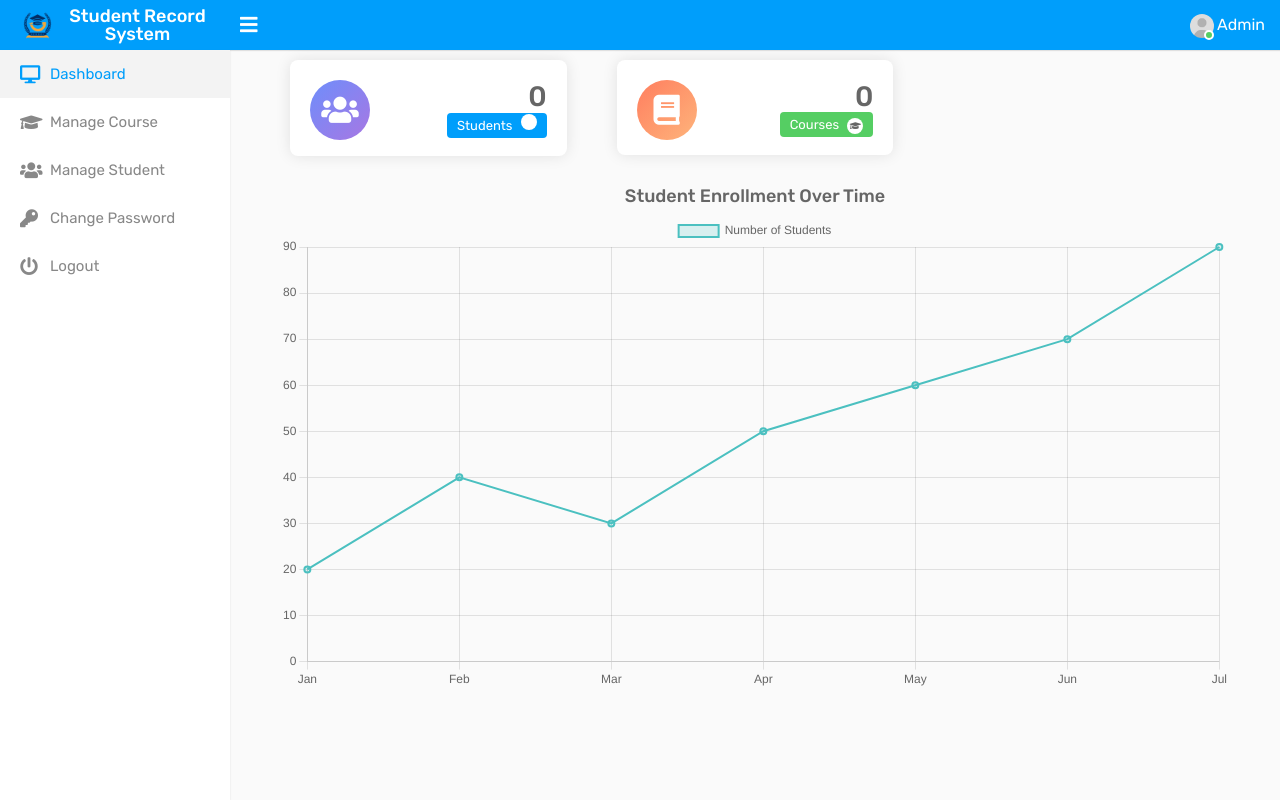
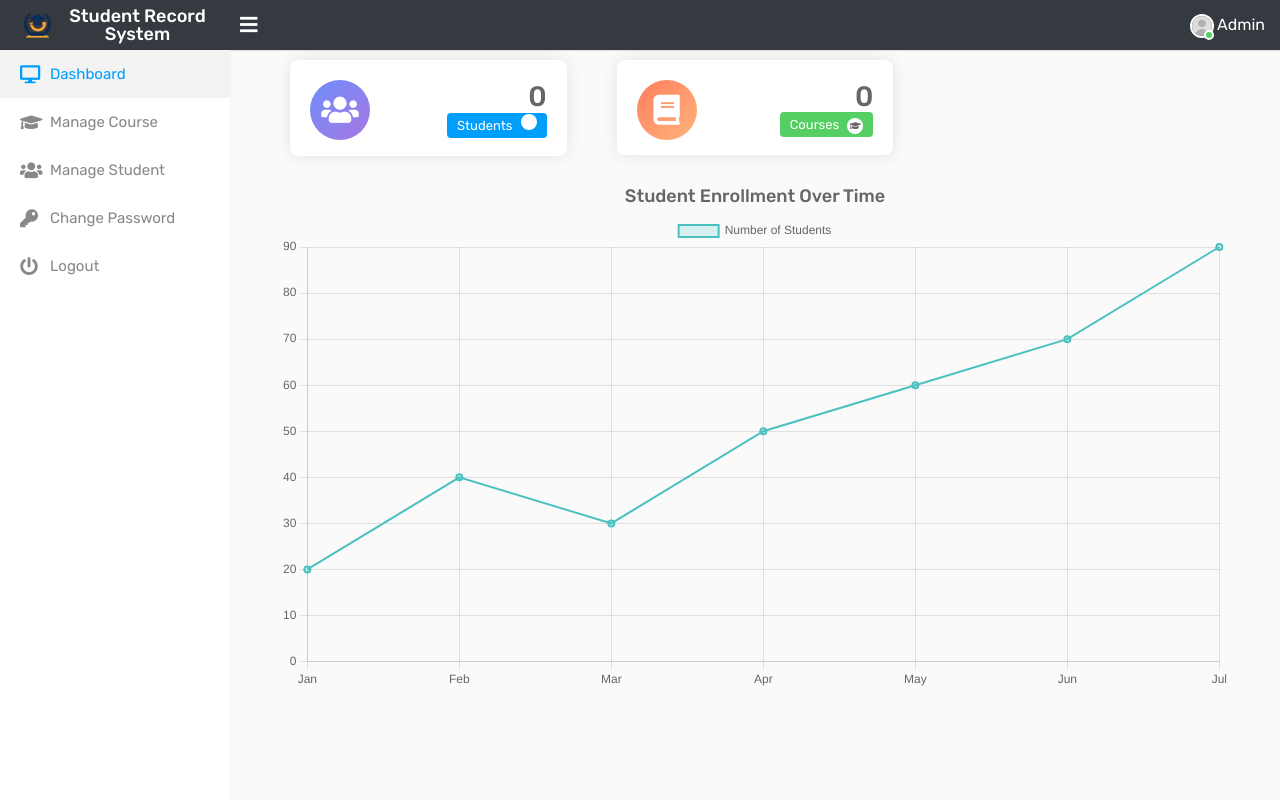
Before and after one commit to bravogitme03/WS-102-MELENDRES, a PHP site: page /dashboard.php in a window 1280 px wide. Run offline with PHP 8.4, Linux system fonts and the light colour scheme; the visitor is signed in with stand-in values (Sample User, id 1); data that the repository does not hold is empty; some libraries are stand-ins or nearby versions.

Commit message:
asdasdas

```diff
--- a/change-password.php
+++ b/change-password.php
@@ -51,6 +51,11 @@ if(isset($_REQUEST['change-pwd']))
         }
         .page-wrapper, .content, .form-group, .btn {
             font-family: 'Times New Roman', serif;
+        }
+
+        .header {
+            background-color: #343a40; /* Dark background color */
+
         }
     </style>
 </head>
--- a/dashboard.php
+++ b/dashboard.php
@@ -19,6 +19,11 @@ include('includes/connection.php');
     <link href="https://cdnjs.cloudflare.com/ajax/libs/font-awesome/5.15.4/css/all.min.css" rel="stylesheet">
     <link rel="stylesheet" type="text/css" href="assets/css/style.css">
     <style>
+        .header {
+            background-color: #343a40; /* Dark background color */
+
+        }
+
         .page-wrapper {
             padding: 20px;
         }
@@ -82,6 +87,7 @@ include('includes/connection.php');
         .widget-chart {
             margin-top: 20px;
         }
+    </style>
     </style>
     <script src="https://cdn.jsdelivr.net/npm/chart.js"></script>
 </head>
--- a/header.php
+++ b/header.php
@@ -20,6 +20,26 @@
     <link rel="stylesheet" type="text/css" href="assets/css/bootstrap-datetimepicker.min.css">
     <link rel="stylesheet" href="https://cdn.datatables.net/1.13.4/css/jquery.dataTables.min.css">
     <link rel="stylesheet" type="text/css" href="assets/css/style.css">
+
+    <!-- Inline CSS for dark header -->
+    <style>
+        .header {
+            background-color: #343a40; /* Dark gray background color */
+            color: #ffffff; /* White text color */
+        }
+        .header .logo span {
+            color: #ffffff; /* White text color for logo span */
+        }
+        .header .nav-link {
+            color: #ffffff; /* White text color for nav links */
+        }
+        .header .nav-link:hover {
+            color: #d1d1d1; /* Lighter gray color on hover */
+        }
+        .header .user-img img {
+            border: 2px solid #ffffff; /* White border for user image */
+        }
+    </style>
 </head>
 <body>
     <div class="main-wrapper">
```
Also changed, not shown: 2 other files.
